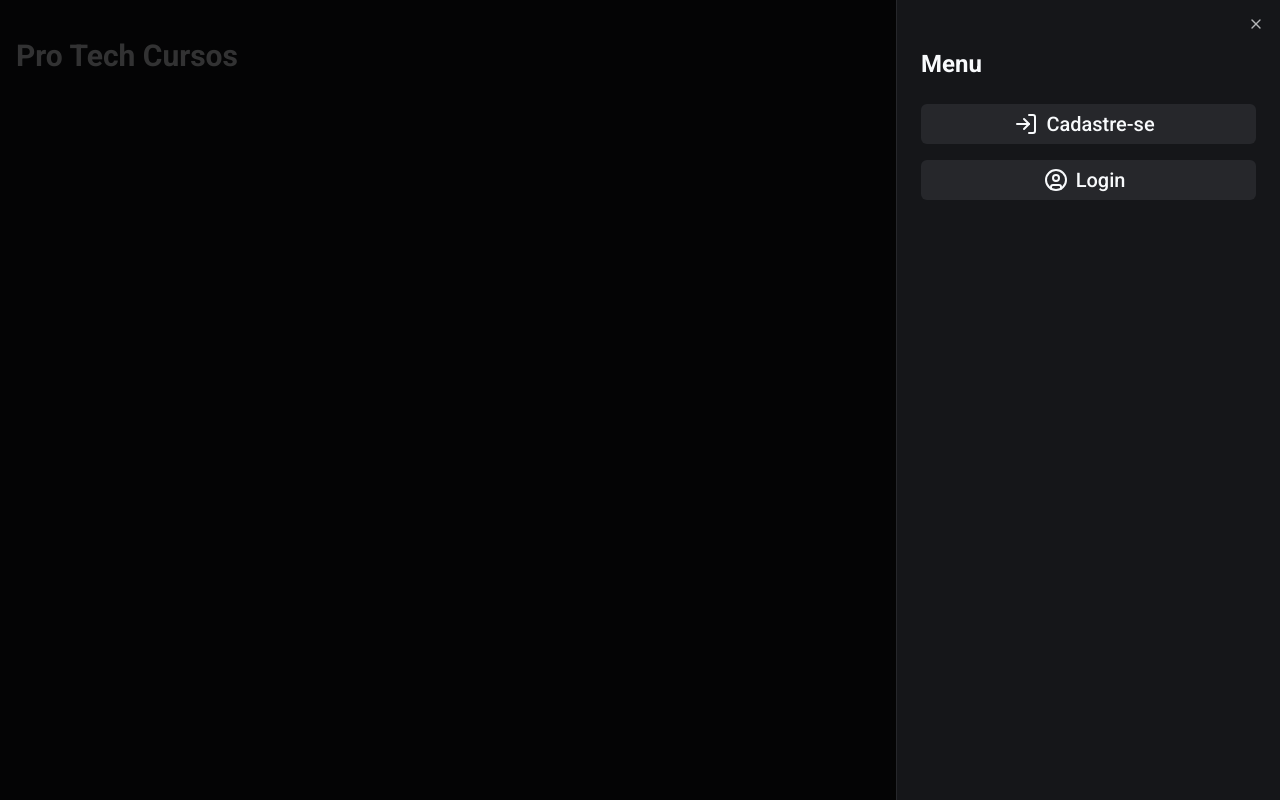
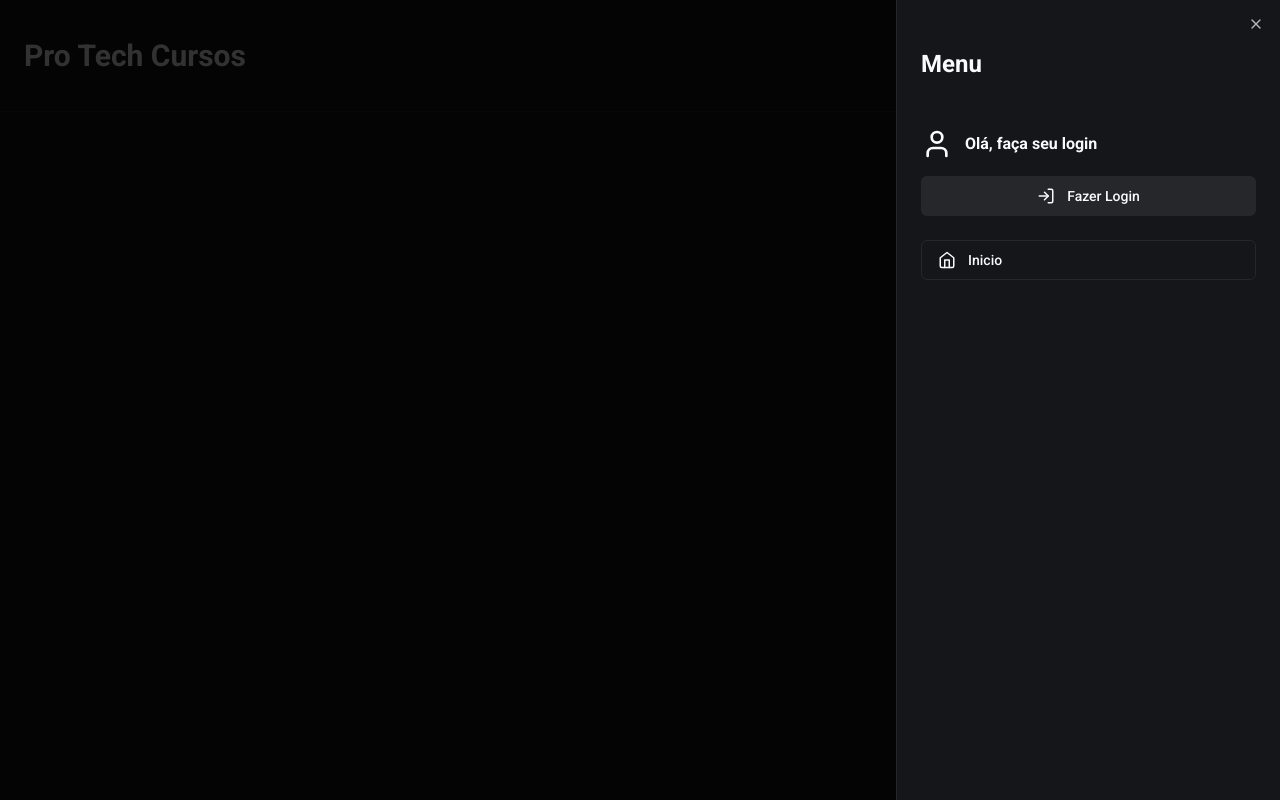
Before and after one commit to JoaoMaciel5G/plataforma-de-cursos-v2, a Next.js app: page / in a window 1280 px wide. Both pictures are taken after a click on the button 1244 px from the left and 56 px from the top of the page. Built offline with nearby package versions, Linux system fonts and the light colour scheme.

Commit message:
feat: add header component

```diff
--- a/src/app/_components/Header.tsx
+++ b/src/app/_components/Header.tsx
@@ -1,12 +1,12 @@
 import Link from "next/link";
-import { Sheet, SheetContent, SheetHeader, SheetTitle, SheetTrigger } from "@/components/ui/sheet";
-import { LogIn, MenuIcon, UserCircle } from "lucide-react";
+import { Sheet, SheetContent, SheetTrigger } from "@/components/ui/sheet";
+import { MenuIcon} from "lucide-react";
 import { Button } from "@/components/ui/button";
 import SideMenu from "./SideMenu";
 
 const Header = () => {
     return (
-        <header className="flex justify-between items-center px-4 h-28">
+        <header className="flex justify-between items-center px-6 h-28 border-b border-solid border-secondary">
             <div>
                 <Link href="/">
                     <h2 className="text-3xl font-bold">Pro Tech Cursos</h2>
@@ -14,9 +14,12 @@ const Header = () => {
             </div>
             <Sheet>
                 <SheetTrigger asChild>
-                    <Button variant="secondary" size="icon">
-                        <MenuIcon/>
-                    </Button>
+                    <div className="flex items-center gap-3">
+                        <h2>Menu</h2>
+                        <Button variant="secondary" size="icon">
+                            <MenuIcon/>
+                        </Button>
+                    </div>
                 </SheetTrigger>
                 <SheetContent>
                     <SideMenu/>
--- a/src/app/_components/SideMenu.tsx
+++ b/src/app/_components/SideMenu.tsx
@@ -1,6 +1,7 @@
+import { Avatar, AvatarFallback, AvatarImage } from "@/components/ui/avatar";
 import { Button } from "@/components/ui/button";
 import { SheetHeader, SheetTitle } from "@/components/ui/sheet";
-import { LogIn, UserCircle } from "lucide-react";
+import { LogInIcon, UserIcon, LogOutIcon, HomeIcon, CalendarIcon} from "lucide-react";
 import Link from "next/link";
 
 const SideMenu = () => {
@@ -9,15 +10,42 @@ const SideMenu = () => {
             <SheetHeader className="py-6">
                 <SheetTitle className="text-left text-2xl">Menu</SheetTitle>
             </SheetHeader>
-            <div className="flex flex-col gap-4">
-                <Button variant="secondary">
-                    <LogIn/>
-                    <Link href="#" className="px-2 text-xl">Cadastre-se</Link>
+            <div className="flex flex-col gap-4 py-6">
+                <div className="flex gap-3 items-center">
+                    <UserIcon size={32}/>
+                    <h2 className="font-bold">Olá, faça seu login</h2>
+                </div>
+                <Button variant="secondary" className="w-full">
+                    <LogInIcon className="mr-3" size={18}/>
+                    Fazer Login
                 </Button>
-                <Button variant="secondary">
-                    <UserCircle/>
-                    <Link href="#" className="px-2 text-xl">Login</Link>
+            </div>
+            {/* <div className="flex justify-between items-center">
+                <div className="flex items-center gap-3 py-6">
+                    <Avatar>
+                        <AvatarImage src=""/>
+                        <AvatarFallback>A</AvatarFallback>
+                    </Avatar>
+                    <h2 className="font-bold text-lg">Olá, Miguel</h2>
+                </div>
+                <Button  variant="secondary" size="icon">
+                    <LogOutIcon/>
                 </Button>
+            </div> */}
+
+            <div className="flex flex-col gap-3">
+                <Button variant="outline" className="justify-start" asChild>
+                    <Link href="/">
+                        <HomeIcon size={18} className="mr-3"/>
+                        Inicio
+                    </Link>
+                </Button>
+                {/* <Button variant="outline" className="justify-start" asChild>
+                    <Link href="/bookings">
+                        <CalendarIcon size={18} className="mr-3"/>
+                        Agendamentos
+                    </Link>
+                </Button> */}
             </div>
         </>
     );
--- a/src/app/layout.tsx
+++ b/src/app/layout.tsx
@@ -9,11 +9,7 @@ export const metadata: Metadata = {
   description: "A Melhor plataforma de cursos de desenvolvimento web",
 };
 
-export default function RootLayout({
-  children,
-}: Readonly<{
-  children: React.ReactNode;
-}>) {
+export default function RootLayout({children}: Readonly<{children: React.ReactNode}>) {
   return (
     <html lang="pt-br">
       <body className={`${roboto.className} dark`}>{children}</body>
```
